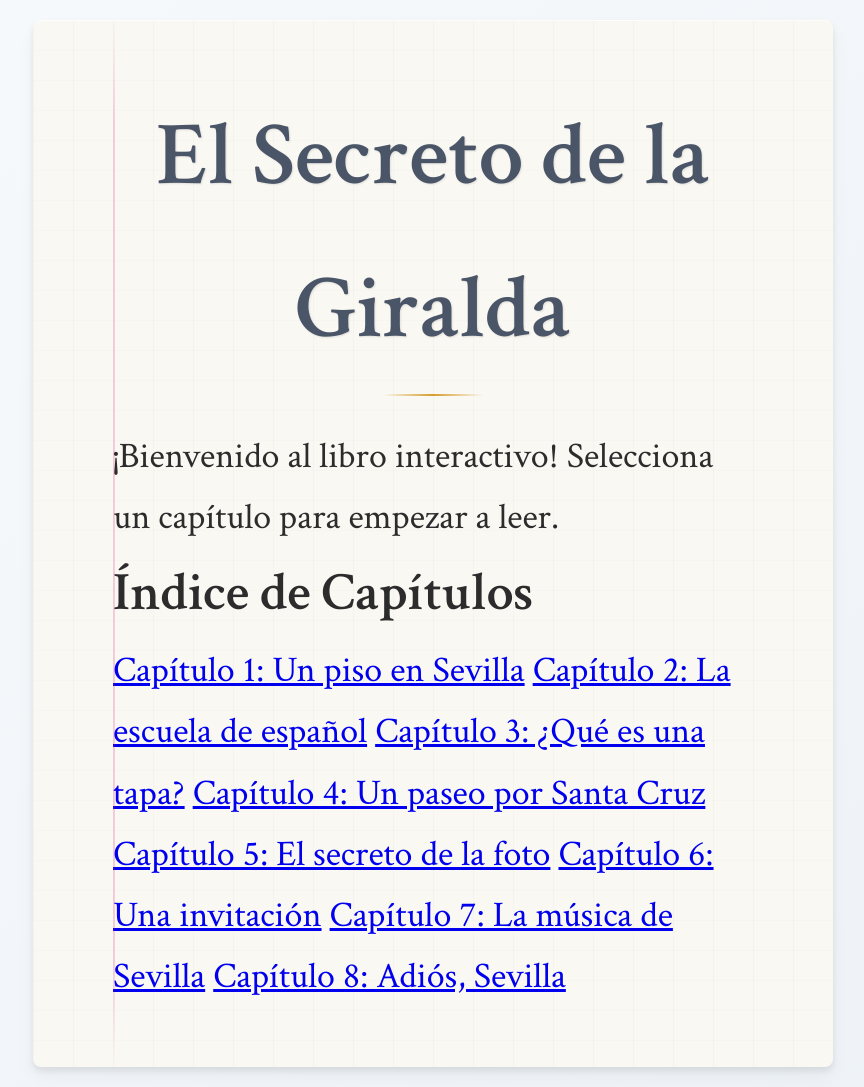
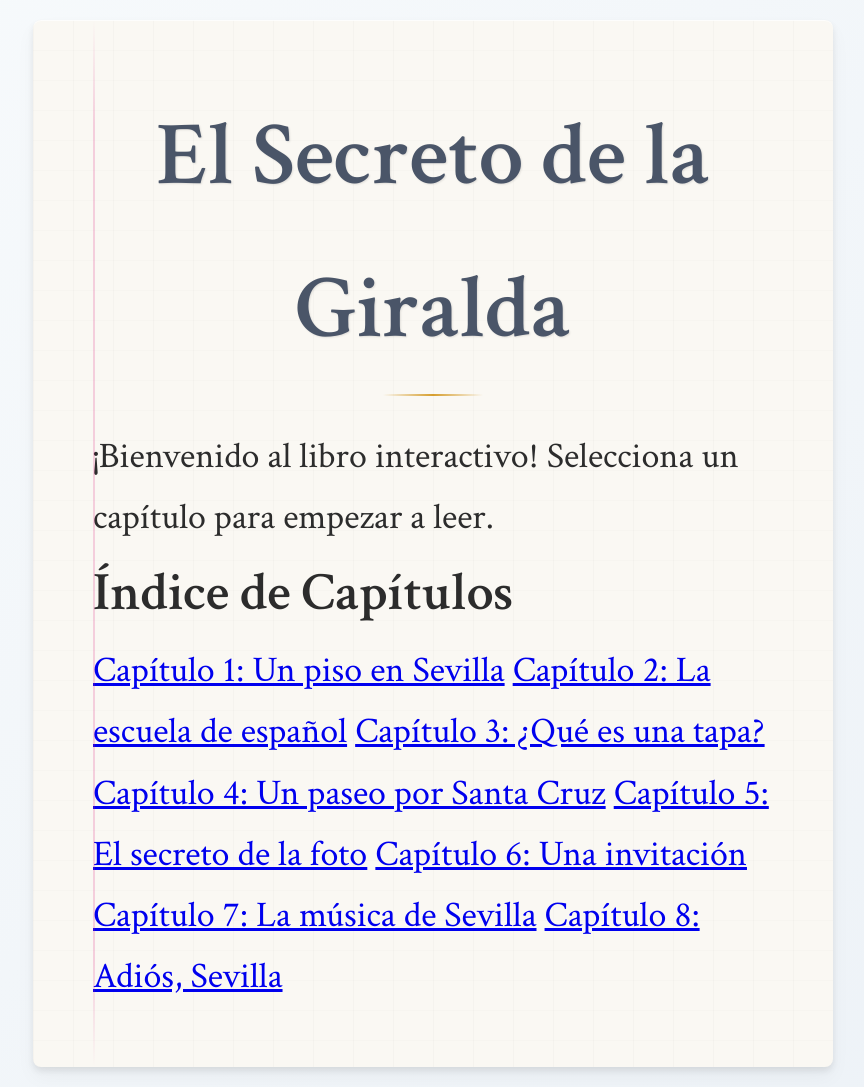
Before and after one commit to balpomorelitm/elalmadesevilla, a Jekyll site: the page built from index.md, in a window 1280 px wide. Shown: the whole page, without its empty margins (207-1071 px from the left). Built offline with Jekyll 4.4.1, drawn with Linux system fonts in a browser that asks for light colours.

Commit message:
Update style.css

```diff
--- a/assets/css/style.css
+++ b/assets/css/style.css
@@ -31,11 +31,10 @@ body {
     padding: 20px 0;
 }
 
-/* Contenedor principal */
 .container {
     max-width: 800px;
     margin: 0 auto;
-    padding: 60px 80px; /* CAMBIO: era 60px 50px, ahora más margen izquierdo/derecho */
+    padding: 60px 60px; /* CAMBIO: de 80px a 60px (más moderado) */
     background: var(--paper-bg);
     border-radius: 8px;
     box-shadow:
@@ -49,12 +48,12 @@ body {
     background-size: 40px 30px;
 }
 
-/* También cambiar el margen del borde de papel: */
+/* Borde de papel - CORREGIDO */
 .container::before {
     content: '';
     position: absolute;
     top: 0;
-    left: 80px; /* CAMBIO: era 50px, ahora 80px */
+    left: 60px; /* CAMBIO: de 80px a 60px */
     width: 2px;
     height: 100%;
     background: linear-gradient(to bottom,
@@ -63,6 +62,7 @@ body {
         rgba(220, 38, 127, 0.2) 90%,
         transparent 100%);
 }
+
 
 /* Títulos */
 h1 {
@@ -646,7 +646,7 @@ h1::after {
 @media (max-width: 768px) {
     .container {
         margin: 10px;
-        padding: 30px 40px;
+        padding: 30px 35px;
         border-radius: 6px;
     }
 
@@ -715,11 +715,11 @@ h1::after {
 @media (max-width: 480px) {
     .container {
         margin: 5px;
-        padding: 20px 15px;
+        padding: 20px 25px; /* CAMBIO: de 15px a 25px para que no sea demasiado estrecho */
     }
 
     .container::before {
-        left: 15px;
+        left: 25px; /* CAMBIO: coherencia */
     }
 
     .chapter-content p:first-child::first-letter {
```
